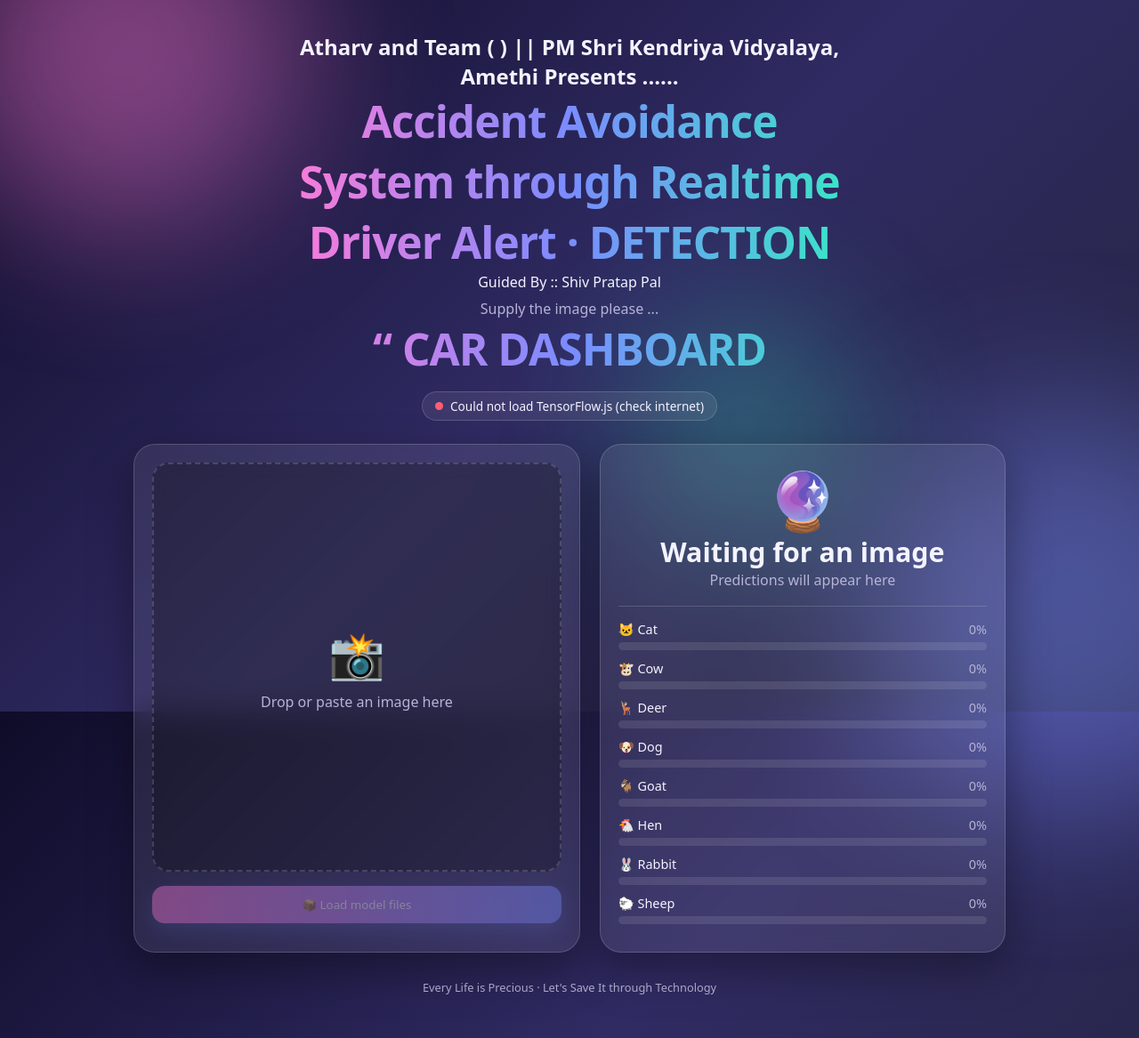
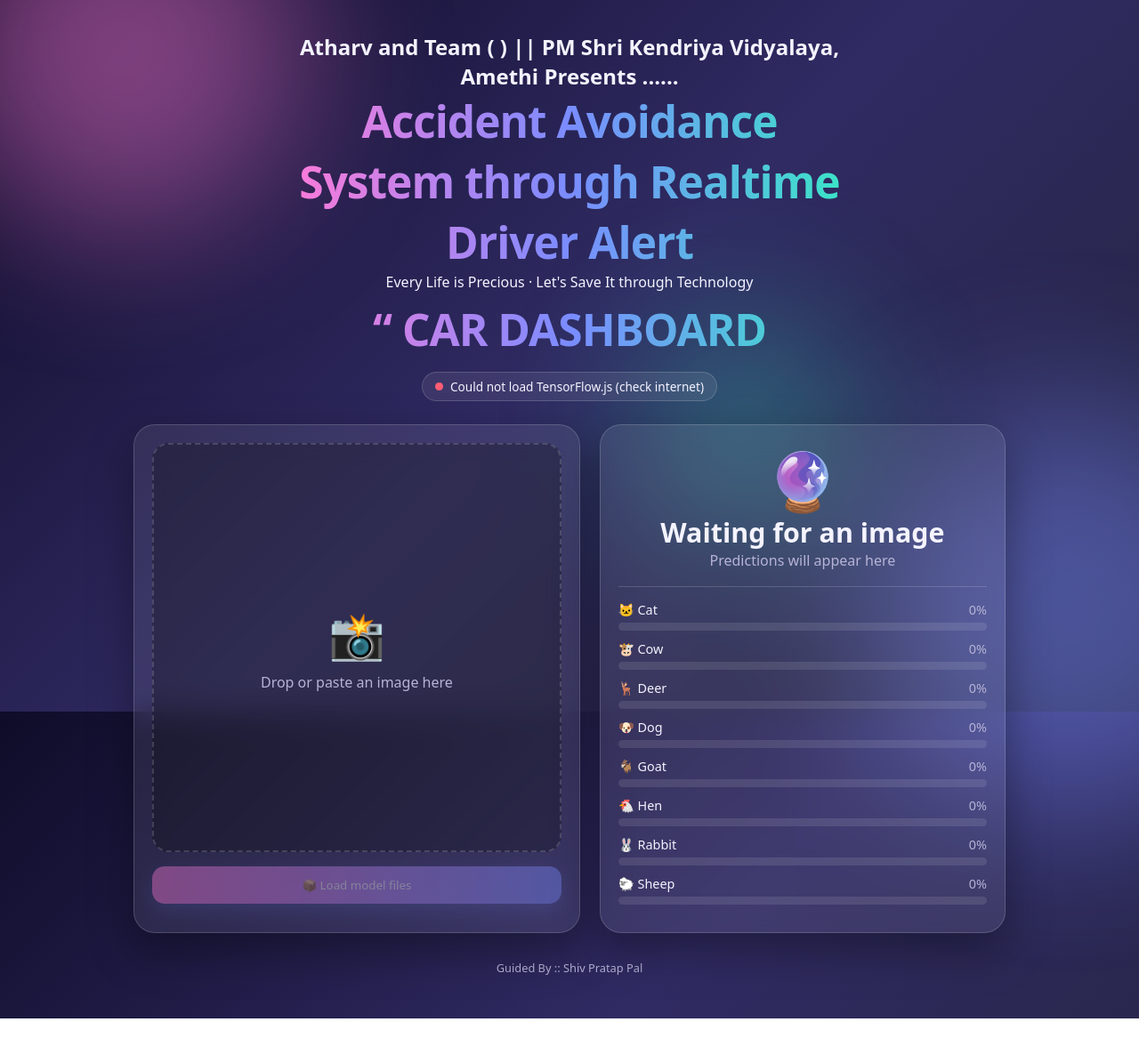
Before and after one commit to studteam7/acv4, a plain HTML site: page index.html in a window 1280 px wide. Shown: the whole page at 89% size. After the commit the page ends 1145 px from the top, so only its background shows below. Drawn offline with Linux system fonts and the light colour scheme.

Commit message:
Update index.html

```diff
--- a/index.html
+++ b/index.html
@@ -81,9 +81,9 @@ body.locked::before{content:"Developer tools are disabled on this page.";display
 
 <header>
   <h2>Atharv and Team (                          ) || PM Shri Kendriya Vidyalaya, Amethi Presents ...... <h2>
-  <h1>Accident Avoidance System through Realtime Driver Alert · DETECTION</h1>
-  </h3> Guided By  ::  Shiv Pratap Pal </h3>
-  <p>Supply the image please ... </p>
+  <h1>Accident Avoidance System through Realtime Driver Alert</h1>
+  </h3> Every Life is Precious · Let's Save It through Technology</h3>
+  <p> </p>
   <h1>“              CAR   DASHBOARD              </h1>
   <div class="chip" id="status"><span class="dot"></span><span id="statusText">Model not loaded</span></div>
 </header>
@@ -111,7 +111,7 @@ body.locked::before{content:"Developer tools are disabled on this page.";display
 
 <div id="alert" role="alert"></div>
 
-<footer>Every Life is Precious · Let's Save It through Technology</footer>
+<footer>Guided By  ::  Shiv Pratap Pal</footer>
 
 <script>
 (()=>{
```
